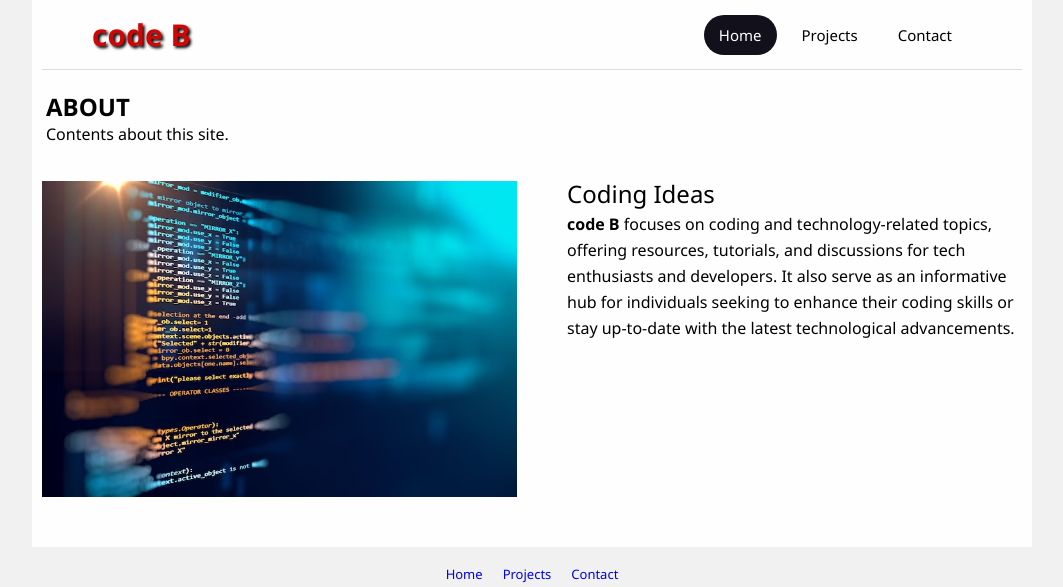
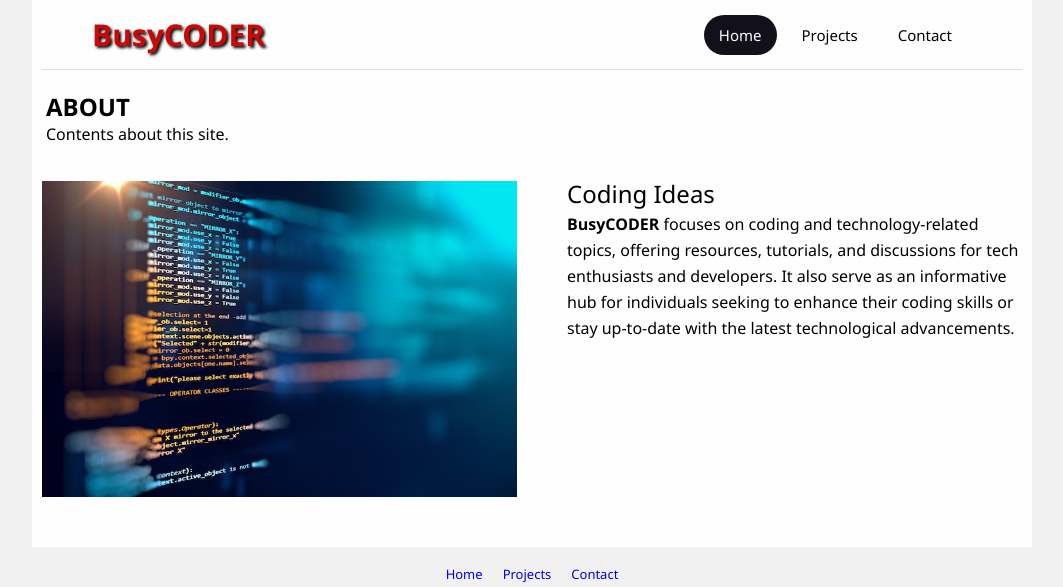
Before and after one commit to deeothenteecation/TEST_11-test, a Flask app: page /home.html in a window 1280 px wide. Shown: the top 587 px of the page, without its empty margins (108-1171 px from the left). Run offline with Flask 3, Linux system fonts and the light colour scheme.

Commit message:
Update home.html

```diff
--- a/templates/home.html
+++ b/templates/home.html
@@ -3,7 +3,7 @@
 <head>
     <meta charset="UTF-8">
     <meta name="viewport" content="width=device-width, initial-scale=1.0">
-    <title>code B</title>
+    <title>BusyCODER</title>
     <link rel="stylesheet" href="/static/style.css">
     <link rel="icon" type="image/x-icon" href="/static/ico.JPG">
 </head>
@@ -15,7 +15,7 @@
 
     <header>
       <div class="logo-brand"><a href="/" style="text-decoration: none; display: flex;">
-        <div class="brand">code B</div></a>
+        <div class="brand">BusyCODER</div></a>
       </div>
       <div class="hamburger">
         <div class="line"></div>
@@ -54,7 +54,7 @@
       <div class="a-right">
         <div class="a-content">
           <p style="margin-top: 0px; margin-bottom: 0px; padding-bottom: 4px; font-size: x-large;">Coding Ideas</p>
-          <p style="font-weight: 300;"><span style="font-weight: bold;">code B</span> focuses on coding and technology-related topics, offering resources, tutorials, and discussions for tech enthusiasts and developers. It also serve as an informative hub for individuals seeking to enhance their coding skills or stay up-to-date with the latest technological advancements.</p>
+          <p style="font-weight: 300;"><span style="font-weight: bold;">BusyCODER</span> focuses on coding and technology-related topics, offering resources, tutorials, and discussions for tech enthusiasts and developers. It also serve as an informative hub for individuals seeking to enhance their coding skills or stay up-to-date with the latest technological advancements.</p>
         </div>
       </div>
     </div>
```
